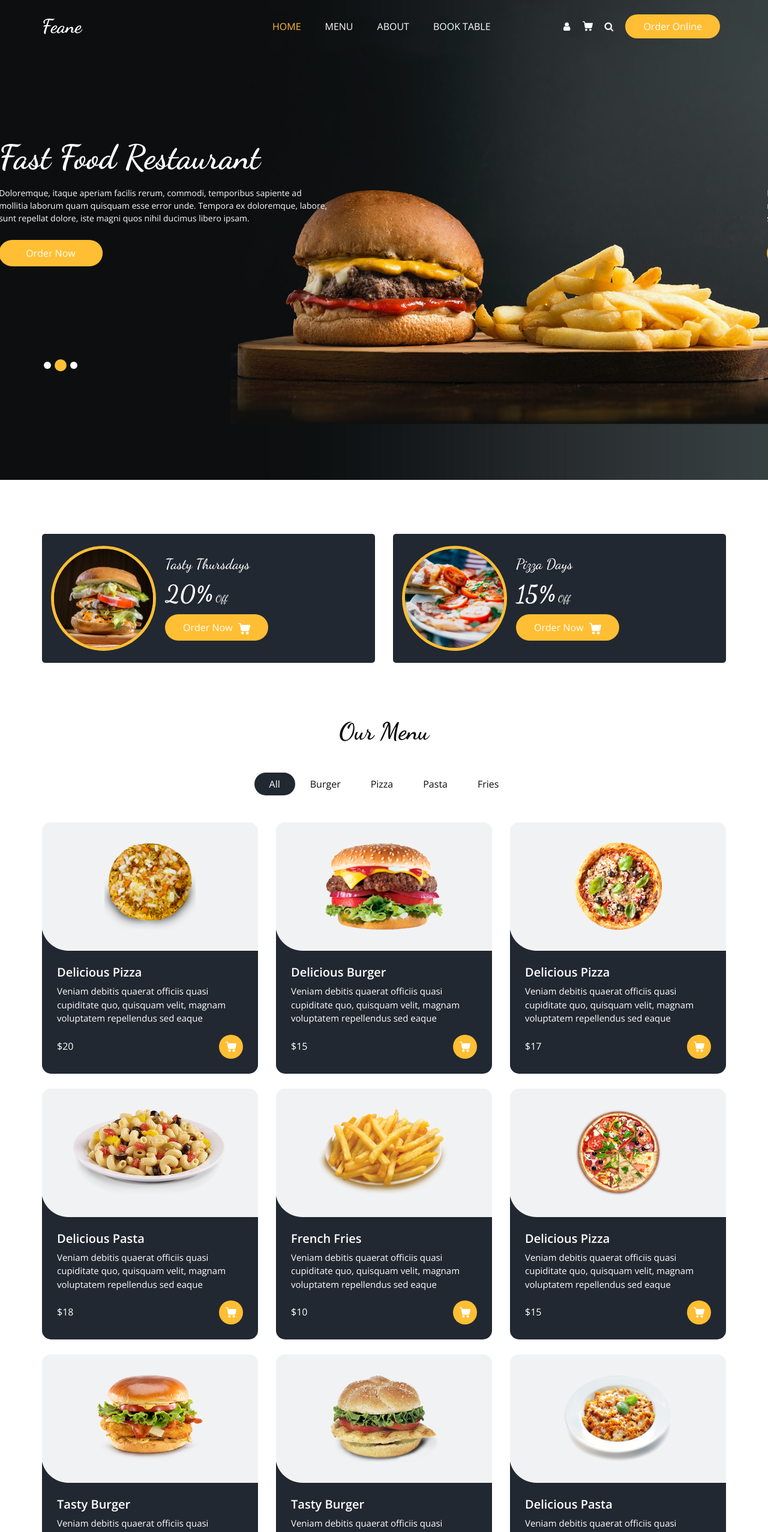
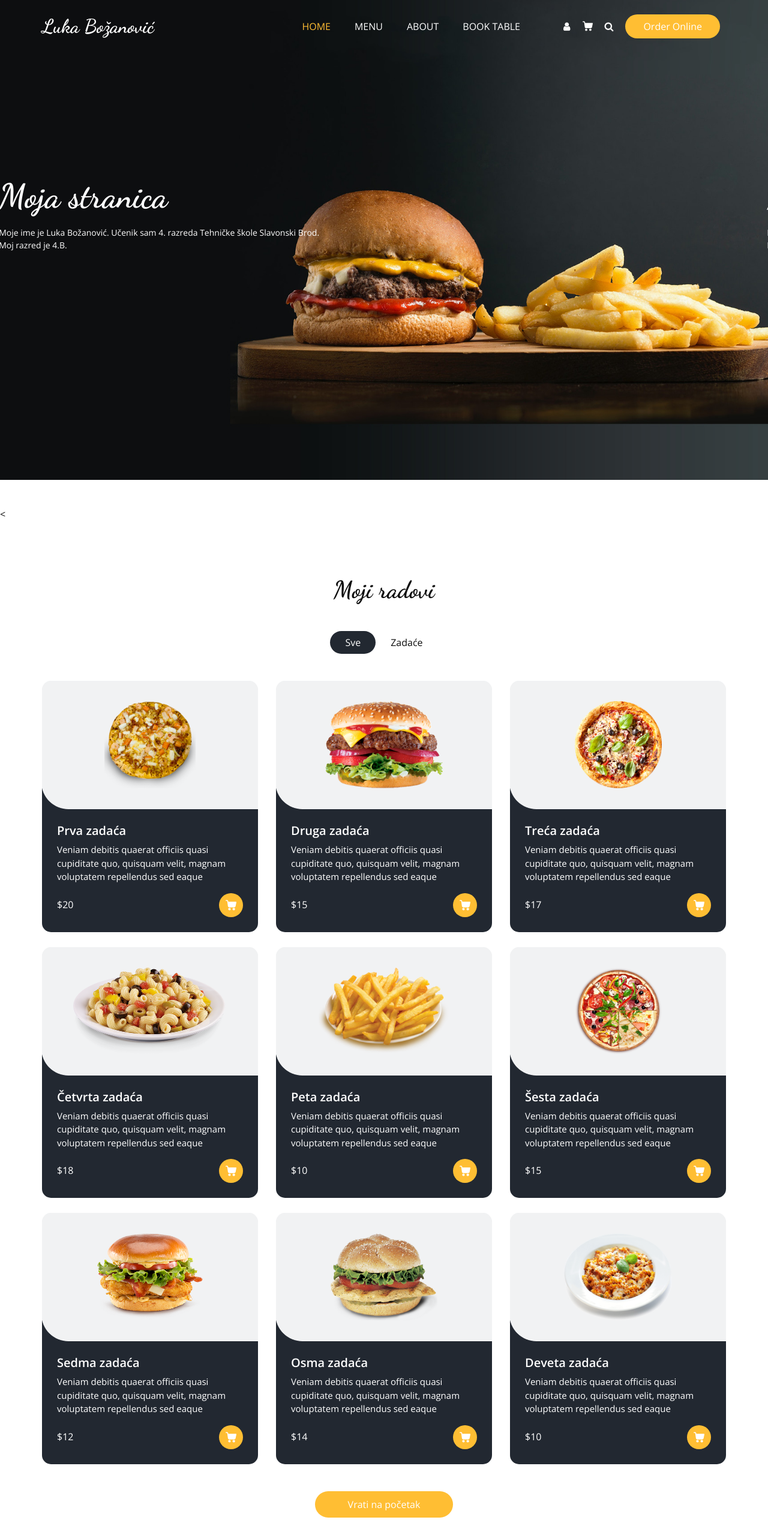
Before and after one commit to LukaBozo/SJWP2_Bozanovic_Luka, a plain HTML site: page index.html in a window 1280 px wide. Shown: the top 2554 px of the page at 60% size. Drawn offline with nearby package versions, Linux system fonts and the light colour scheme; some packages are replaced by stand-ins of ours.

Commit message:
promjene

```diff
--- a/index.html
+++ b/index.html
@@ -13,7 +13,7 @@
   <meta name="author" content="" />
   <link rel="shortcut icon" href="images/favicon.png" type="">
 
-  <title> Feane </title>
+  <title> Moja stranica </title>
 
   <!-- bootstrap core css -->
   <link rel="stylesheet" type="text/css" href="css/bootstrap.css" />
@@ -44,7 +44,7 @@
         <nav class="navbar navbar-expand-lg custom_nav-container ">
           <a class="navbar-brand" href="index.html">
             <span>
-              Feane
+              Luka Božanović
             </span>
           </a>
 
@@ -149,22 +149,34 @@
                 <div class="col-md-7 col-lg-6 ">
                   <div class="detail-box">
                     <h1>
-                      Fast Food Restaurant
+                      Moja stranica
                     </h1>
                     <p>
-                      Doloremque, itaque aperiam facilis rerum, commodi, temporibus sapiente ad mollitia laborum quam quisquam esse error unde. Tempora ex doloremque, labore, sunt repellat dolore, iste magni quos nihil ducimus libero ipsam.
+                      Moje ime je Luka Božanović. Učenik sam 4. razreda Tehničke škole Slavonski Brod. Moj razred je 4.B.
                     </p>
-                    <div class="btn-box">
-                      <a href="" class="btn1">
-                        Order Now
-                      </a>
-                    </div>
+
                   </div>
                 </div>
               </div>
             </div>
           </div>
           <div class="carousel-item ">
+            <div class="container ">
+              <div class="row">
+                <div class="col-md-7 col-lg-6 ">
+                  <div class="detail-box">
+                    <h1>
+                      Moja stranica
+                    </h1>
+                    <p>
+                      Moje ime je Luka Božanović. Učenik sam 4. razreda Tehničke škole Slavonski Brod. Moj razred je 4.B.
+                   </p>
+                  </div>
+                </div>
+              </div>
+            </div>
+          </div>
+<!--           <div class="carousel-item">
             <div class="container ">
               <div class="row">
                 <div class="col-md-7 col-lg-6 ">
@@ -183,37 +195,16 @@
                   </div>
                 </div>
               </div>
-            </div>
-          </div>
-          <div class="carousel-item">
-            <div class="container ">
-              <div class="row">
-                <div class="col-md-7 col-lg-6 ">
-                  <div class="detail-box">
-                    <h1>
-                      Fast Food Restaurant
-                    </h1>
-                    <p>
-                      Doloremque, itaque aperiam facilis rerum, commodi, temporibus sapiente ad mollitia laborum quam quisquam esse error unde. Tempora ex doloremque, labore, sunt repellat dolore, iste magni quos nihil ducimus libero ipsam.
-                    </p>
-                    <div class="btn-box">
-                      <a href="" class="btn1">
-                        Order Now
-                      </a>
-                    </div>
-                  </div>
-                </div>
-              </div>
-            </div>
+            </div> -->
           </div>
         </div>
-        <div class="container">
+<!--         <div class="container">
           <ol class="carousel-indicators">
             <li data-target="#customCarousel1" data-slide-to="0" class="active"></li>
             <li data-target="#customCarousel1" data-slide-to="1"></li>
             <li data-target="#customCarousel1" data-slide-to="2"></li>
           </ol>
-        </div>
+        </div> -->
       </div>
 
     </section>
@@ -223,7 +214,7 @@
   <!-- offer section -->
 
   <section class="offer_section layout_padding-bottom">
-    <div class="offer_container">
+    <<!-- div class="offer_container">
       <div class="container ">
         <div class="row">
           <div class="col-md-6  ">
@@ -294,8 +285,8 @@
                 </a>
               </div>
             </div>
-          </div>
-          <div class="col-md-6  ">
+          </div> -->
+          <!-- <div class="col-md-6  ">
             <div class="box ">
               <div class="img-box">
                 <img src="images/o2.jpg" alt="">
@@ -363,7 +354,7 @@
                 </a>
               </div>
             </div>
-          </div>
+          </div> -->
         </div>
       </div>
     </div>
@@ -377,16 +368,13 @@
     <div class="container">
       <div class="heading_container heading_center">
         <h2>
-          Our Menu
+          Moji radovi
         </h2>
       </div>
 
       <ul class="filters_menu">
-        <li class="active" data-filter="*">All</li>
-        <li data-filter=".burger">Burger</li>
-        <li data-filter=".pizza">Pizza</li>
-        <li data-filter=".pasta">Pasta</li>
-        <li data-filter=".fries">Fries</li>
+        <li class="active" data-filter="*">Sve</li>
+        <li data-filter=".burger">Zadaće</li>
       </ul>
 
       <div class="filters-content">
@@ -399,7 +387,7 @@
                 </div>
                 <div class="detail-box">
                   <h5>
-                    Delicious Pizza
+                    Prva zadaća
                   </h5>
                   <p>
                     Veniam debitis quaerat officiis quasi cupiditate quo, quisquam velit, magnam voluptatem repellendus sed eaque
@@ -475,7 +463,7 @@
                 </div>
                 <div class="detail-box">
                   <h5>
-                    Delicious Burger
+                    Druga zadaća
                   </h5>
                   <p>
                     Veniam debitis quaerat officiis quasi cupiditate quo, quisquam velit, magnam voluptatem repellendus sed eaque
@@ -551,7 +539,7 @@
                 </div>
                 <div class="detail-box">
                   <h5>
-                    Delicious Pizza
+                    Treća zadaća
                   </h5>
                   <p>
                     Veniam debitis quaerat officiis quasi cupiditate quo, quisquam velit, magnam voluptatem repellendus sed eaque
@@ -627,7 +615,7 @@
                 </div>
                 <div class="detail-box">
                   <h5>
-                    Delicious Pasta
+                    Četvrta zadaća
                   </h5>
                   <p>
                     Veniam debitis quaerat officiis quasi cupiditate quo, quisquam velit, magnam voluptatem repellendus sed eaque
@@ -703,7 +691,7 @@
                 </div>
                 <div class="detail-box">
                   <h5>
-                    French Fries
+                    Peta zadaća
                   </h5>
                   <p>
                     Veniam debitis quaerat officiis quasi cupiditate quo, quisquam velit, magnam voluptatem repellendus sed eaque
@@ -779,7 +767,7 @@
                 </div>
                 <div class="detail-box">
                   <h5>
-                    Delicious Pizza
+                    Šesta zadaća
                   </h5>
                   <p>
                     Veniam debitis quaerat officiis quasi cupiditate quo, quisquam velit, magnam voluptatem repellendus sed eaque
@@ -855,7 +843,7 @@
                 </div>
                 <div class="detail-box">
                   <h5>
-                    Tasty Burger
+                    Sedma zadaća
                   </h5>
                   <p>
                     Veniam debitis quaerat officiis quasi cupiditate quo, quisquam velit, magnam voluptatem repellendus sed eaque
@@ -931,7 +919,7 @@
                 </div>
                 <div class="detail-box">
                   <h5>
-                    Tasty Burger
+                    Osma zadaća
                   </h5>
                   <p>
                     Veniam debitis quaerat officiis quasi cupiditate quo, quisquam velit, magnam voluptatem repellendus sed eaque
@@ -1007,7 +995,7 @@
                 </div>
                 <div class="detail-box">
                   <h5>
-                    Delicious Pasta
+                    Deveta zadaća
                   </h5>
                   <p>
                     Veniam debitis quaerat officiis quasi cupiditate quo, quisquam velit, magnam voluptatem repellendus sed eaque
@@ -1079,7 +1067,7 @@
       </div>
       <div class="btn-box">
         <a href="">
-          View More
+          Vrati na početak
         </a>
       </div>
     </div>
@@ -1102,17 +1090,14 @@
           <div class="detail-box">
             <div class="heading_container">
               <h2>
-                We Are Feane
+                Ovo je naša stranica
               </h2>
             </div>
             <p>
-              There are many variations of passages of Lorem Ipsum available, but the majority have suffered alteration
-              in some form, by injected humour, or randomised words which don't look even slightly believable. If you
-              are going to use a passage of Lorem Ipsum, you need to be sure there isn't anything embarrassing hidden in
-              the middle of text. All
+              Ovo je bila naša stranica. Hvala na posjeti!
             </p>
             <a href="">
-              Read More
+              Vrati na početak
             </a>
           </div>
         </div>
@@ -1123,7 +1108,7 @@
   <!-- end about section -->
 
   <!-- book section -->
-  <section class="book_section layout_padding">
+<!--   <section class="book_section layout_padding">
     <div class="container">
       <div class="heading_container">
         <h2>
@@ -1180,12 +1165,12 @@
         </div>
       </div>
     </div>
-  </section>
+  </section> -->
   <!-- end book section -->
 
   <!-- client section -->
 
-  <section class="client_section layout_padding-bottom">
+<!--   <section class="client_section layout_padding-bottom">
     <div class="container">
       <div class="heading_container heading_center psudo_white_primary mb_45">
         <h2>
@@ -1233,7 +1218,7 @@
         </div>
       </div>
     </div>
-  </section>
+  </section> -->
 
   <!-- end client section -->
 
@@ -1244,7 +1229,7 @@
         <div class="col-md-4 footer-col">
           <div class="footer_contact">
             <h4>
-              Contact Us
+              Kontaktiraj nas
             </h4>
             <div class="contact_link_box">
               <a href="">
@@ -1262,7 +1247,7 @@
               <a href="">
                 <i class="fa fa-envelope" aria-hidden="true"></i>
                 <span>
-                  demo@gmail.com
+                  luka.bozanovic16@gmail.com
                 </span>
               </a>
             </div>
@@ -1271,11 +1256,10 @@
         <div class="col-md-4 footer-col">
           <div class="footer_detail">
             <a href="" class="footer-logo">
-              Feane
+              Moja stranica
             </a>
             <p>
-              Necessary, making this the first true generator on the Internet. It uses a dictionary of over 200 Latin words, combined with
-            </p>
+              Zadovoljstvo mi je poslovati s Vama!
             <div class="footer_social">
               <a href="">
                 <i class="fa fa-facebook" aria-hidden="true"></i>
@@ -1297,23 +1281,23 @@
         </div>
         <div class="col-md-4 footer-col">
           <h4>
-            Opening Hours
+            Radno vrijeme
           </h4>
           <p>
-            Everyday
+            Pon - Pet
           </p>
           <p>
-            10.00 Am -10.00 Pm
+            8.00 Am - 16.00 Pm
           </p>
         </div>
       </div>
       <div class="footer-info">
-        <p>
+<!--         <p>
           &copy; <span id="displayYear"></span> All Rights Reserved By
           <a href="https://html.design/">Free Html Templates</a><br><br>
           &copy; <span id="displayYear"></span> Distributed By
           <a href="https://themewagon.com/" target="_blank">ThemeWagon</a>
-        </p>
+        </p> -->
       </div>
     </div>
   </footer>
```
